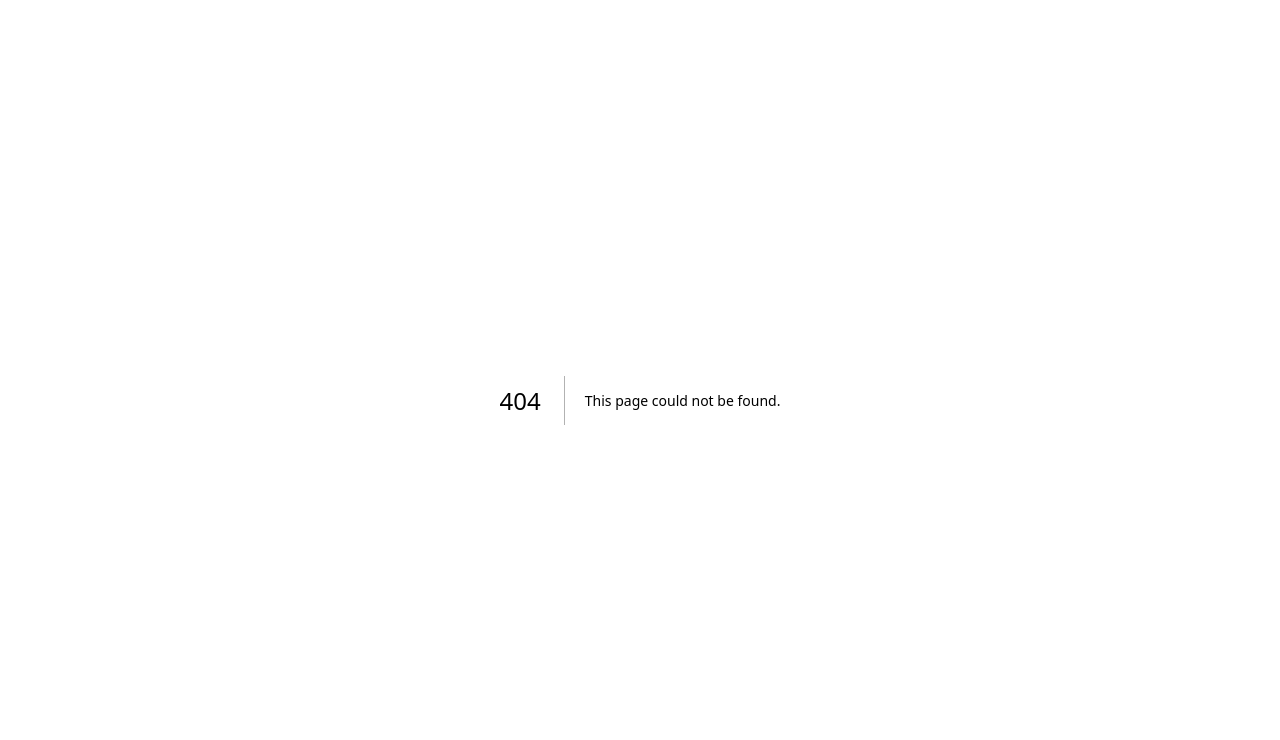
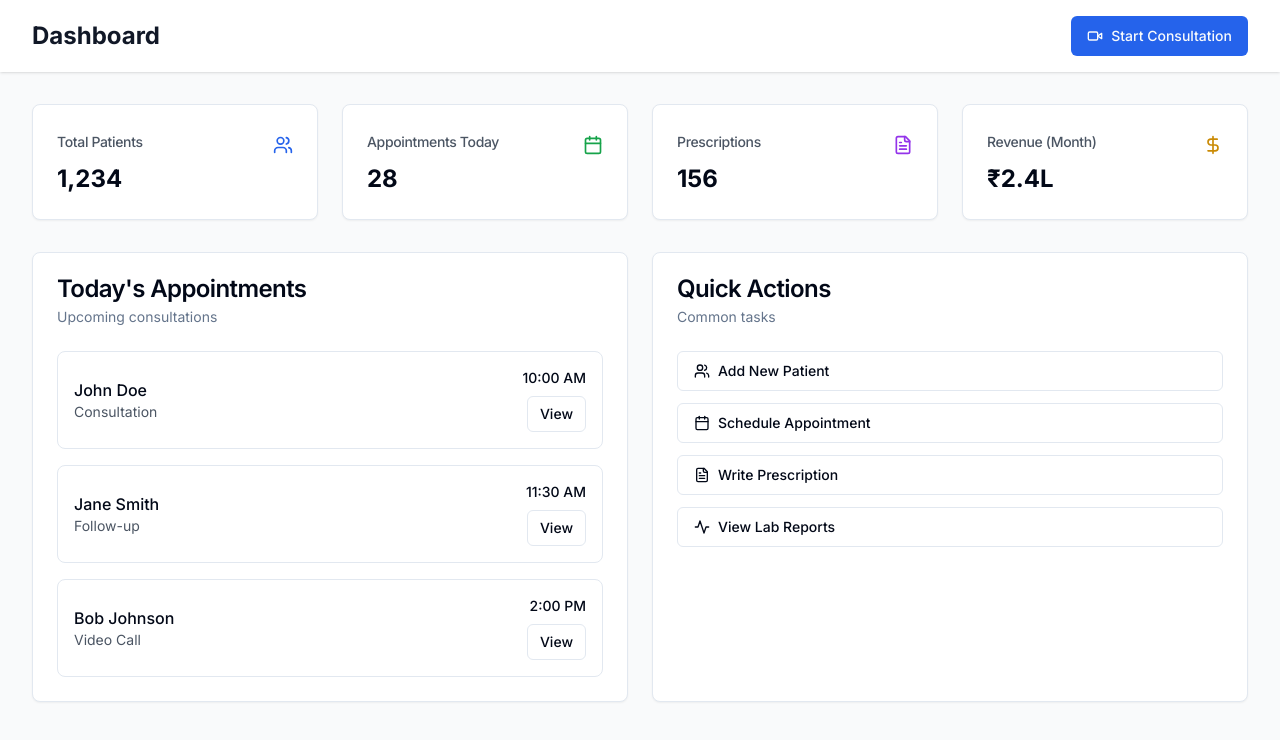
Before and after one commit to vaibhaviimcal-web/medicore-emr-v2, a Next.js app in the folder frontend/: page /dashboard in a window 1280 px wide. Before the commit this address had no page. Shown: the top 740 px of the page. Built offline with nearby package versions, Linux system fonts and the light colour scheme.

Commit message:
feat(frontend): Add dashboard page

```diff
--- /dev/null
+++ b/frontend/src/app/dashboard/page.tsx
@@ -0,0 +1,115 @@
+'use client'
+
+import { Card, CardContent, CardDescription, CardHeader, CardTitle } from '@/components/ui/card'
+import { Button } from '@/components/ui/button'
+import { Users, Calendar, FileText, Activity, Video, DollarSign } from 'lucide-react'
+
+export default function DashboardPage() {
+  const stats = [
+    { title: 'Total Patients', value: '1,234', icon: Users, color: 'text-blue-600' },
+    { title: 'Appointments Today', value: '28', icon: Calendar, color: 'text-green-600' },
+    { title: 'Prescriptions', value: '156', icon: FileText, color: 'text-purple-600' },
+    { title: 'Revenue (Month)', value: '₹2.4L', icon: DollarSign, color: 'text-yellow-600' },
+  ]
+
+  const recentAppointments = [
+    { id: 1, patient: 'John Doe', time: '10:00 AM', type: 'Consultation' },
+    { id: 2, patient: 'Jane Smith', time: '11:30 AM', type: 'Follow-up' },
+    { id: 3, patient: 'Bob Johnson', time: '2:00 PM', type: 'Video Call' },
+  ]
+
+  return (
+    <div className="min-h-screen bg-gray-50 dark:bg-gray-900">
+      {/* Header */}
+      <header className="bg-white dark:bg-gray-800 shadow">
+        <div className="max-w-7xl mx-auto px-4 sm:px-6 lg:px-8 py-4">
+          <div className="flex justify-between items-center">
+            <h1 className="text-2xl font-bold text-gray-900 dark:text-white">
+              Dashboard
+            </h1>
+            <Button>
+              <Video className="mr-2 h-4 w-4" />
+              Start Consultation
+            </Button>
+          </div>
+        </div>
+      </header>
+
+      {/* Main Content */}
+      <main className="max-w-7xl mx-auto px-4 sm:px-6 lg:px-8 py-8">
+        {/* Stats Grid */}
+        <div className="grid grid-cols-1 md:grid-cols-2 lg:grid-cols-4 gap-6 mb-8">
+          {stats.map((stat, index) => (
+            <Card key={index}>
+              <CardHeader className="flex flex-row items-center justify-between pb-2">
+                <CardTitle className="text-sm font-medium text-gray-600">
+                  {stat.title}
+                </CardTitle>
+                <stat.icon className={`h-5 w-5 ${stat.color}`} />
+              </CardHeader>
+              <CardContent>
+                <div className="text-2xl font-bold">{stat.value}</div>
+              </CardContent>
+            </Card>
+          ))}
+        </div>
+
+        {/* Recent Appointments */}
+        <div className="grid grid-cols-1 lg:grid-cols-2 gap-6">
+          <Card>
+            <CardHeader>
+              <CardTitle>Today's Appointments</CardTitle>
+              <CardDescription>Upcoming consultations</CardDescription>
+            </CardHeader>
+            <CardContent>
+              <div className="space-y-4">
+                {recentAppointments.map((appointment) => (
+                  <div
+                    key={appointment.id}
+                    className="flex items-center justify-between p-4 border rounded-lg"
+                  >
+                    <div>
+                      <p className="font-medium">{appointment.patient}</p>
+                      <p className="text-sm text-gray-600">{appointment.type}</p>
+                    </div>
+                    <div className="text-right">
+                      <p className="text-sm font-medium">{appointment.time}</p>
+                      <Button size="sm" variant="outline" className="mt-2">
+                        View
+                      </Button>
+                    </div>
+                  </div>
+                ))}
+              </div>
+            </CardContent>
+          </Card>
+
+          <Card>
+            <CardHeader>
+              <CardTitle>Quick Actions</CardTitle>
+              <CardDescription>Common tasks</CardDescription>
+            </CardHeader>
+            <CardContent className="space-y-3">
+              <Button className="w-full justify-start" variant="outline">
+                <Users className="mr-2 h-4 w-4" />
+                Add New Patient
+              </Button>
+              <Button className="w-full justify-start" variant="outline">
+                <Calendar className="mr-2 h-4 w-4" />
+                Schedule Appointment
+              </Button>
+              <Button className="w-full justify-start" variant="outline">
+                <FileText className="mr-2 h-4 w-4" />
+                Write Prescription
+              </Button>
+              <Button className="w-full justify-start" variant="outline">
+                <Activity className="mr-2 h-4 w-4" />
+                View Lab Reports
+              </Button>
+            </CardContent>
+          </Card>
+        </div>
+      </main>
+    </div>
+  )
+}
```
